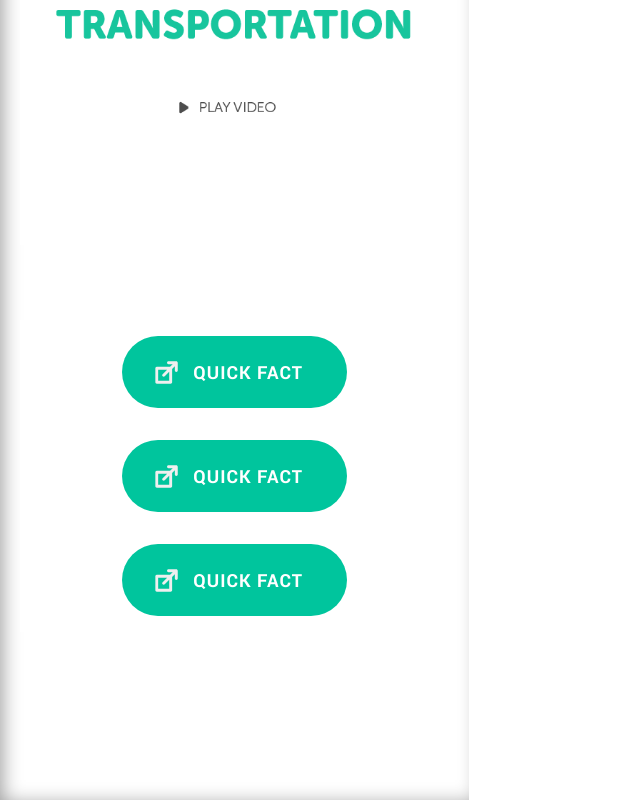
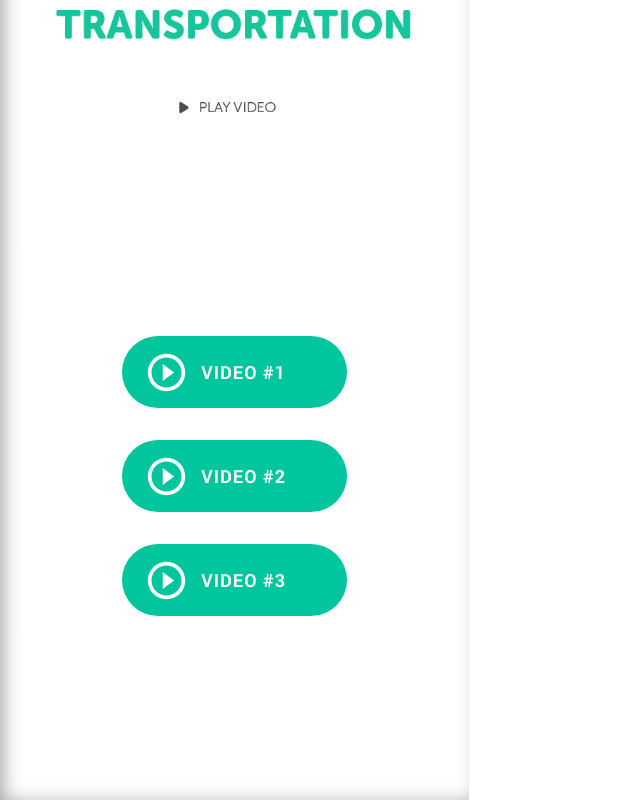
Before and after one commit to samhlabs/kiosk_Transportation, a plain HTML site: page Transportation/index.html in a window 1280 px wide. Shown: the part 1080-1880 px from the top of the page, without its empty margins (0-640 px from the left). Drawn offline with Linux system fonts and the light colour scheme.

Commit message:
Adding two more StartOMX scripts

```diff
--- a/Transportation/assets/css/screen.css
+++ b/Transportation/assets/css/screen.css
@@ -391,15 +391,15 @@ input[type="checkbox"]:focus {
   border-radius: 5em;
   color: #fff;
   line-height: 4em;
-  padding-left: 1.5em;
+  padding-left: 1em;
   font-size: 18px;
   letter-spacing: 1px;
   white-space: nowrap;
   background-color: #00c59d;
-  background-image: url(../images/popup.svg);
-  background-size: 25px auto;
+  background-image: url(../images/ic_play_circle_outline_white_48px.svg);
+  background-size: 45px auto;
   background-repeat: no-repeat;
-  background-position: 16% 50%;
+  background-position: 12% 50%;
   text-transform: uppercase;
   -moz-transition: color 0.2s 0.3s, width 0.3s 0s;
   -o-transition: color 0.2s 0.3s, width 0.3s 0s;
--- a/Transportation/index.html
+++ b/Transportation/index.html
@@ -37,11 +37,6 @@
 
 		<ul class="video-controls">
 
-	        <li>
-	        	<a href="file:///homepage.html?cmd=/media/PiShare/Git/kiosk_Transportation/startCCOMX.sh%20&">
-	        		<img src="assets/images/ic_closed_caption_white_48px.svg" class="icon"/>
-	        	</a>
-	        </li>
 
 	        <li>
 	        	<a href="file:///homepage.html?cmd=/media/PiShare/Git/kiosk_Transportation/stopOMX.sh%202>/dev/null%20&">
@@ -90,7 +85,7 @@
 
 			<div class="cd-section">
 				<div class="cd-modal-action">
-					<a href="#0" class="btn" data-type="modal-trigger">Quick Fact</a>
+					<a href="file:///homepage.html?cmd=/media/PiShare/Git/kiosk_Transportation/startOMX.sh%20&" class="btn">Video #1</a>
 					<span class="cd-modal-bg"></span>
 				</div> <!-- cd-modal-action -->
 
@@ -118,7 +113,7 @@
 
 			<div class="cd-section">
 				<div class="cd-modal-action">
-					<a href="#0" class="btn" data-type="modal-trigger">Quick Fact</a>
+					<a href="file:///homepage.html?cmd=/media/PiShare/Git/kiosk_Transportation/startOMX2.sh%20&" class="btn">Video #2</a>
 					<span class="cd-modal-bg"></span>
 				</div> <!-- cd-modal-action -->
 
@@ -146,7 +141,7 @@
 
 			<div class="cd-section no-csstransitions">
 				<div class="cd-modal-action">
-					<a href="#0" class="btn" data-type="modal-trigger">Quick Fact</a>
+					<a href="file:///homepage.html?cmd=/media/PiShare/Git/kiosk_Transportation/startOMX.sh%20&" class="btn">Video #3</a>
 					<span class="cd-modal-bg"></span>
 				</div> <!-- cd-modal-action -->
 
```
Also changed, not shown: 3 other files.
